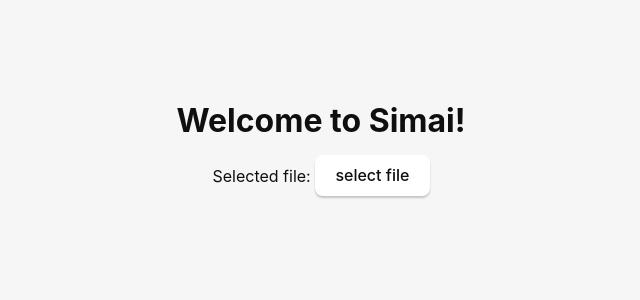
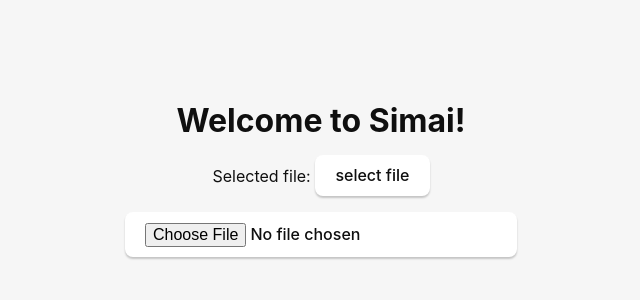
Before and after one commit to mikoto2000/Simai, a React (Vite) app: page / in a window 1280 px wide. Shown: the top 300 px of the page, without its empty margins (319-959 px from the left). Built offline with nearby package versions, Linux system fonts and the light colour scheme.

Commit message:
カスタム CSS を適用できるように修正。

```diff
--- a/src/App.tsx
+++ b/src/App.tsx
@@ -11,6 +11,8 @@
 function App() {
 
   const [selectedFile, setSelectedFile] = useState<string | null>(null);
+
+  const [cssContent, setCssContent] = useState<string | undefined>(undefined);
 
   const [content, setContent] = useState<string>("");
 
@@ -58,12 +60,18 @@
 
   return (
     <>
+      <style>
+        {cssContent ? cssContent : ""}
+      </style>
       <div className="container">
         <h1>Welcome to Simai!</h1>
         <label>
           Selected file: {selectedFile}
           <button onClick={(_) => { openFileSelectDialog() }}>select file</button>
         </label>
+        <p>
+          <input type="file" onChange={applyCss} accept=".css" />
+        </p>
       </div>
       <div>
         <ReactMarkdown remarkPlugins={[remarkGfm]} children={content} />
```
